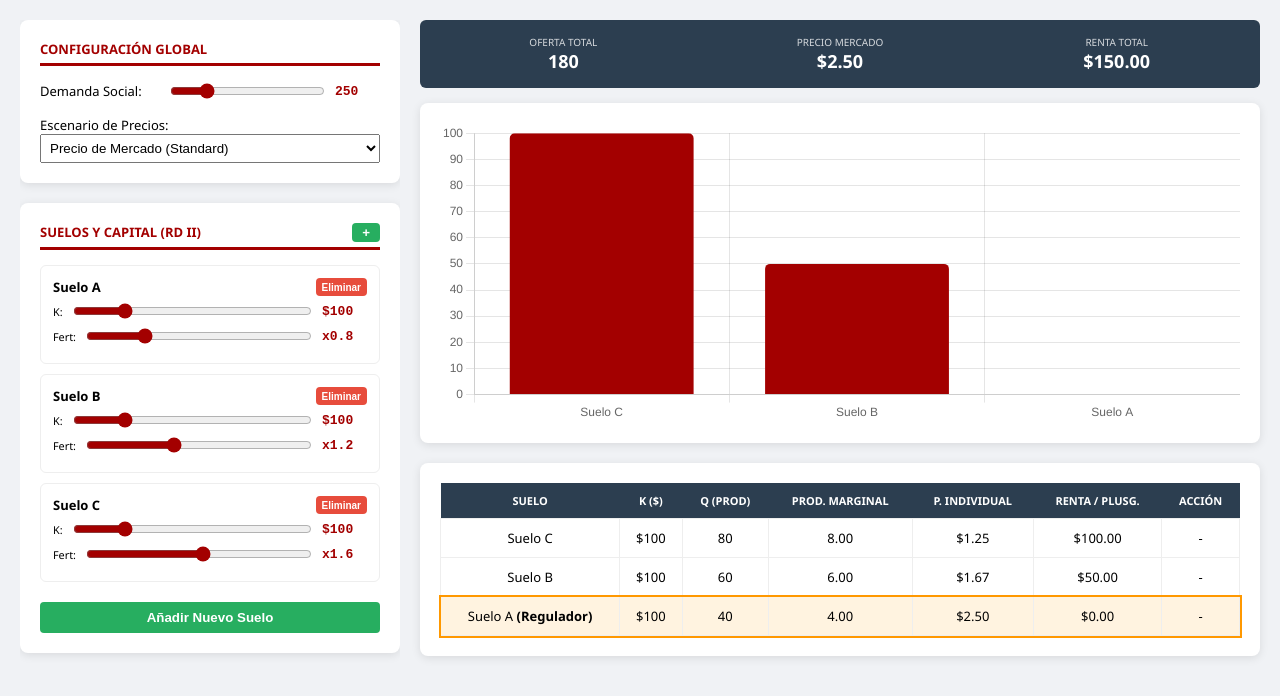
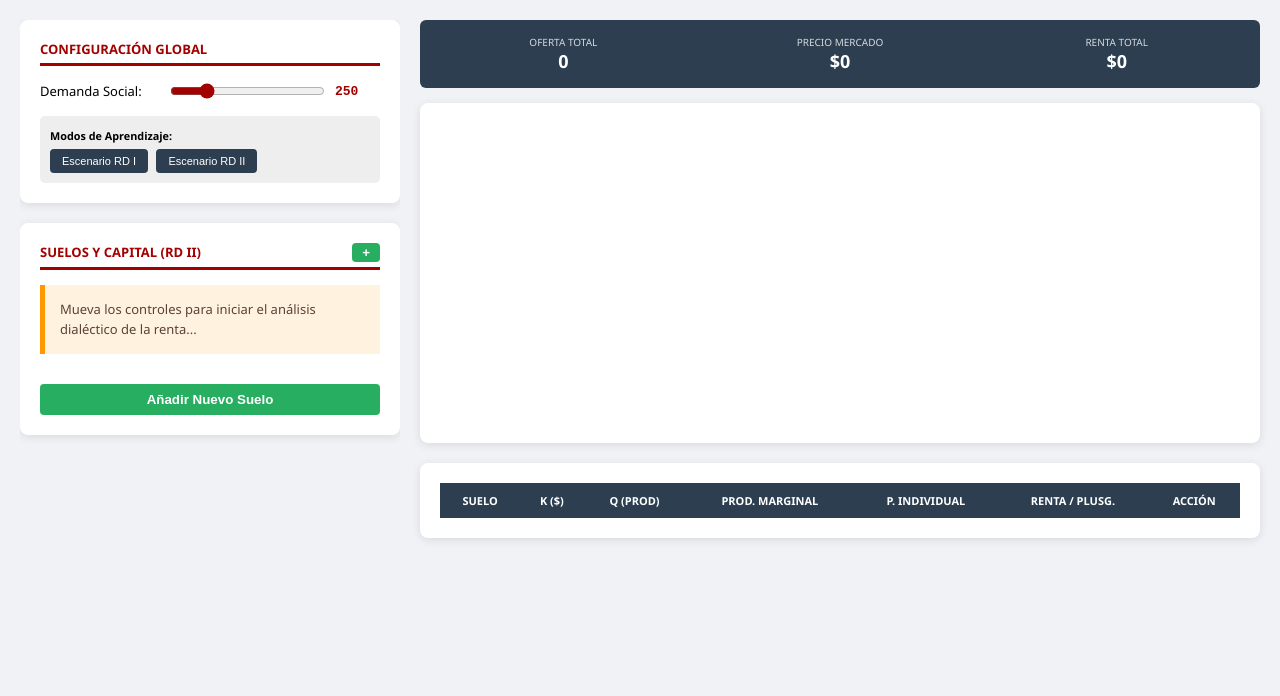
Before and after one commit to jfgar/RentaCalc, a plain HTML site: page index.html in a window 1280 px wide. Drawn offline with nearby package versions, Linux system fonts and the light colour scheme.

Commit message:
Update index.html

```diff
--- a/index.html
+++ b/index.html
@@ -40,6 +40,28 @@
         .summary-item { flex: 1; text-align: center; }
         .summary-item small { display: block; opacity: 0.8; font-size: 10px; }
         .summary-item span { font-size: 18px; font-weight: bold; }
+                /* Nuevos estilos pedagógicos */
+        .theory-box {
+            background: #fff3e0;
+            border-left: 5px solid var(--regulador);
+            padding: 15px;
+            margin-bottom: 20px;
+            font-size: 13px;
+            line-height: 1.5;
+            color: #5d4037;
+        }
+        .theory-box strong { color: var(--marx); }
+        .scenario-btn {
+            background: var(--cap);
+            color: white;
+            padding: 6px 12px;
+            margin: 5px 5px 0 0;
+            font-size: 11px;
+            border: none;
+            border-radius: 4px;
+            cursor: pointer;
+        }
+.scenario-btn:hover { background: var(--marx); }
     </style>
 </head>
 <body>
@@ -53,13 +75,10 @@
                 <input type="range" id="demanda" min="50" max="1000" value="250" oninput="ui.render()">
                 <span class="val" id="vDemanda">250</span>
             </div>
-            <div style="margin-top:15px">
-                <label>Escenario de Precios:</label>
-                <select id="casoRD2" onchange="ui.render()" style="width: 100%; padding: 5px;">
-                    <option value="1">Precio de Mercado (Standard)</option>
-                    <option value="0.8">Precio Decreciente (-20%)</option>
-                    <option value="1.2">Precio Creciente (+20%)</option>
-                </select>
+            <div style="margin-top: 15px; padding: 10px; background: #eee; border-radius: 5px;">
+            <small><strong>Modos de Aprendizaje:</strong></small><br>
+            <button class="scenario-btn" onclick="ui.setScenario('rd1')">Escenario RD I</button>
+            <button class="scenario-btn" onclick="ui.setScenario('rd2')">Escenario RD II</button>
             </div>
         </div>
 
@@ -68,7 +87,9 @@
                 SUELOS Y CAPITAL (RD II)
                 <button class="btn btn-add" onclick="core.addSuelo()" style="width:auto; margin:0; padding:2px 10px">+</button>
             </div>
-            <div id="controles-suelos"></div>
+            <div id="theory-analysis" class="theory-box">
+            Mueva los controles para iniciar el análisis dialéctico de la renta...
+            </div>
             <button class="btn btn-add" onclick="core.addSuelo()">Añadir Nuevo Suelo</button>
         </div>
     </div>
```
